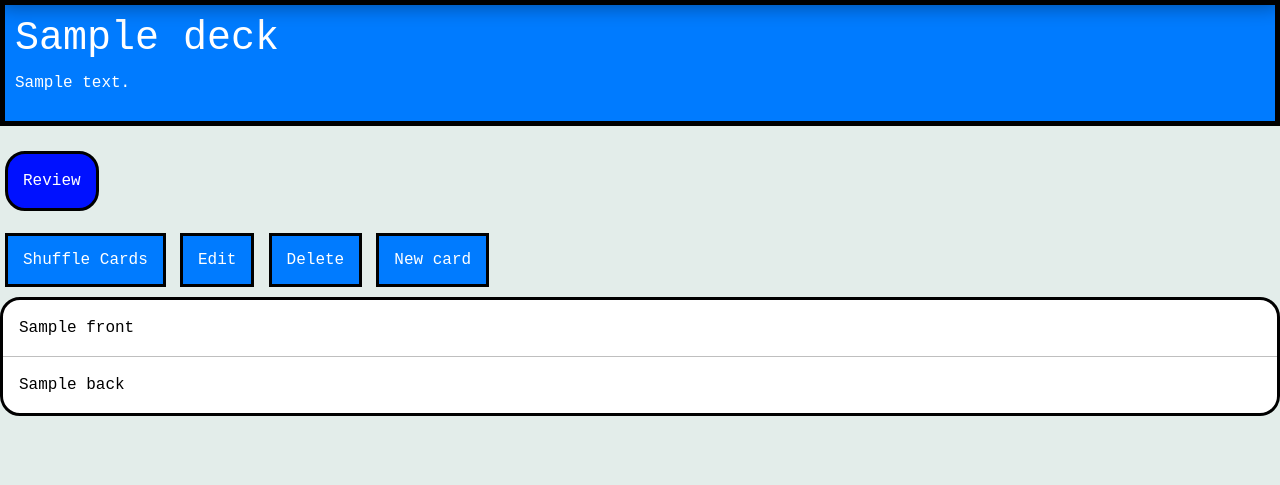
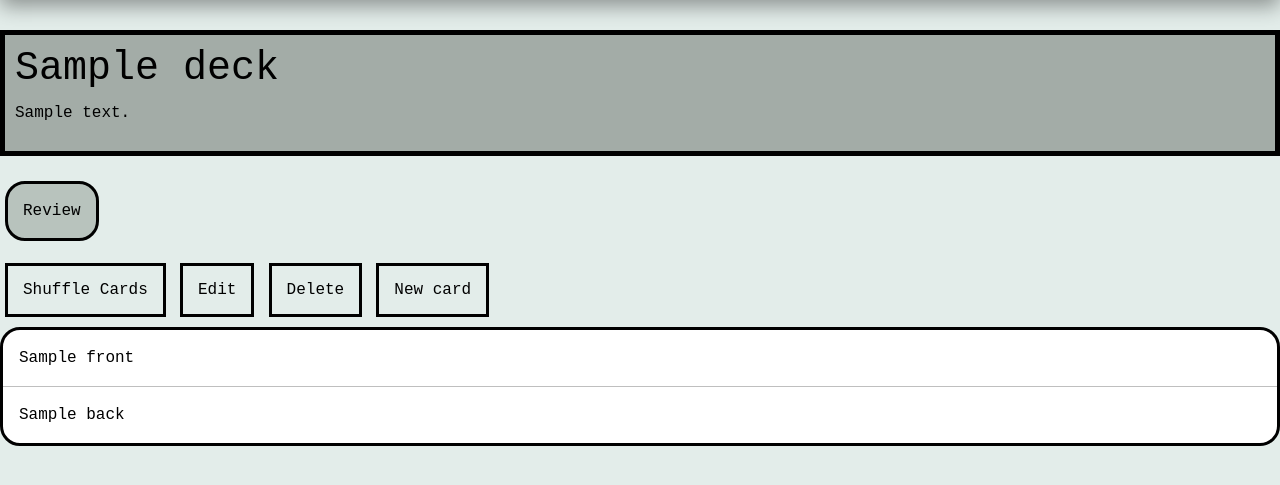
Before and after one commit to W2YUCR/CS180-Project, a Django app: template decks/templates/decks/deck_detail.html in a window 1280 px wide. Shown: the part 104-589 px from the top of the page. Run offline with Django 5.2, Linux system fonts and the light colour scheme; the template is opened without the code that fills it: most values are stand-ins (such as "Sample title", 1, 10 or a date in 2020).

Commit message:
Fixed the deck detail page to update the style of the website.

```diff
--- a/core/static/core/deck-detail.css
+++ b/core/static/core/deck-detail.css
@@ -1,15 +1,16 @@
 .deck-info {
-    background-color: #007bff;
-    color: white;
+    background-color: #a3aca7;
+    color: black;
     border: 5px solid black;
     padding: 10px;
     margin-bottom: 20px;
+    margin-top: 30px;
     font-family: "Courier New";
 }
 
 .create-navigation a {
-    background-color: #007bff;
-    color: white;
+    background-color: #E3EDEA;
+    color: black;
     border: 3px solid black;
     padding: 15px;
     margin: 5px;
@@ -18,8 +19,8 @@
 }
 
 input {
-    background-color: #0011ff;
-    color: white;
+    background-color: #B8C3BD;
+    color: black;
     border: 3px solid black;
     border-radius: 20px;
     padding: 15px;
@@ -60,7 +61,3 @@ input {
     white-space: nowrap;
     border: 0;
 }
-
-.create-navigation a:hover {
-    background-color: #0069d9;
-}
```
